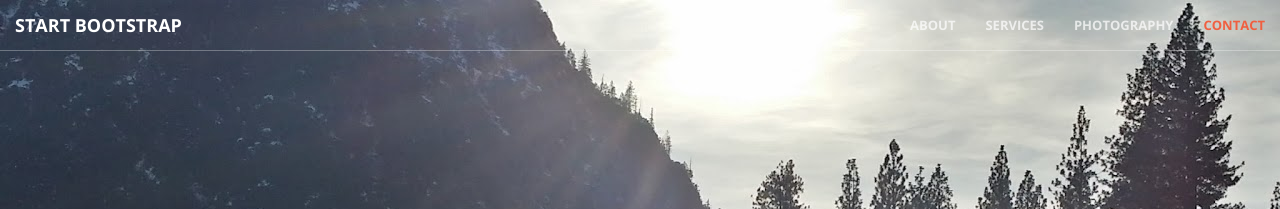
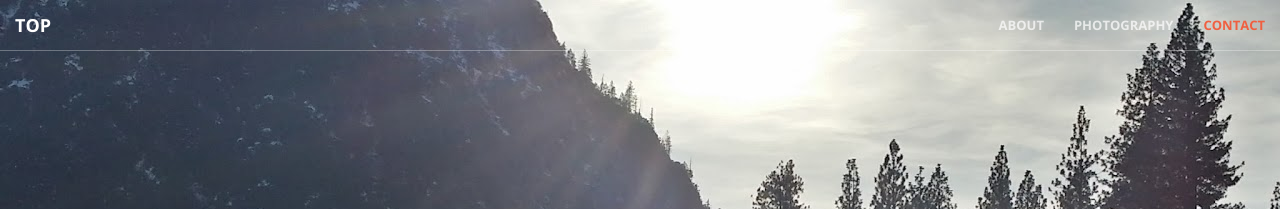
Before and after one commit to mattwind/mattwind.github.io, a Jekyll site: the page built from index.html, in a window 1280 px wide. Shown: the top 209 px of the page. Built offline with Jekyll 4.4.1, drawn with Linux system fonts in a browser that asks for light colours.

Commit message:
update nav

```diff
--- a/_includes/nav.html
+++ b/_includes/nav.html
@@ -8,7 +8,7 @@
                 <span class="icon-bar"></span>
                 <span class="icon-bar"></span>
             </button>
-            <a class="navbar-brand page-scroll" href="#page-top">Start Bootstrap</a>
+            <a class="navbar-brand page-scroll" href="#page-top">Top</a>
         </div>
 
         <!-- Collect the nav links, forms, and other content for toggling -->
@@ -16,9 +16,6 @@
             <ul class="nav navbar-nav navbar-right">
                 <li>
                     <a class="page-scroll" href="#about">About</a>
-                </li>
-                <li>
-                    <a class="page-scroll" href="#services">Services</a>
                 </li>
                 <li>
                     <a class="page-scroll" href="https://mattwind.github.io/photography">Photography</a>
```
